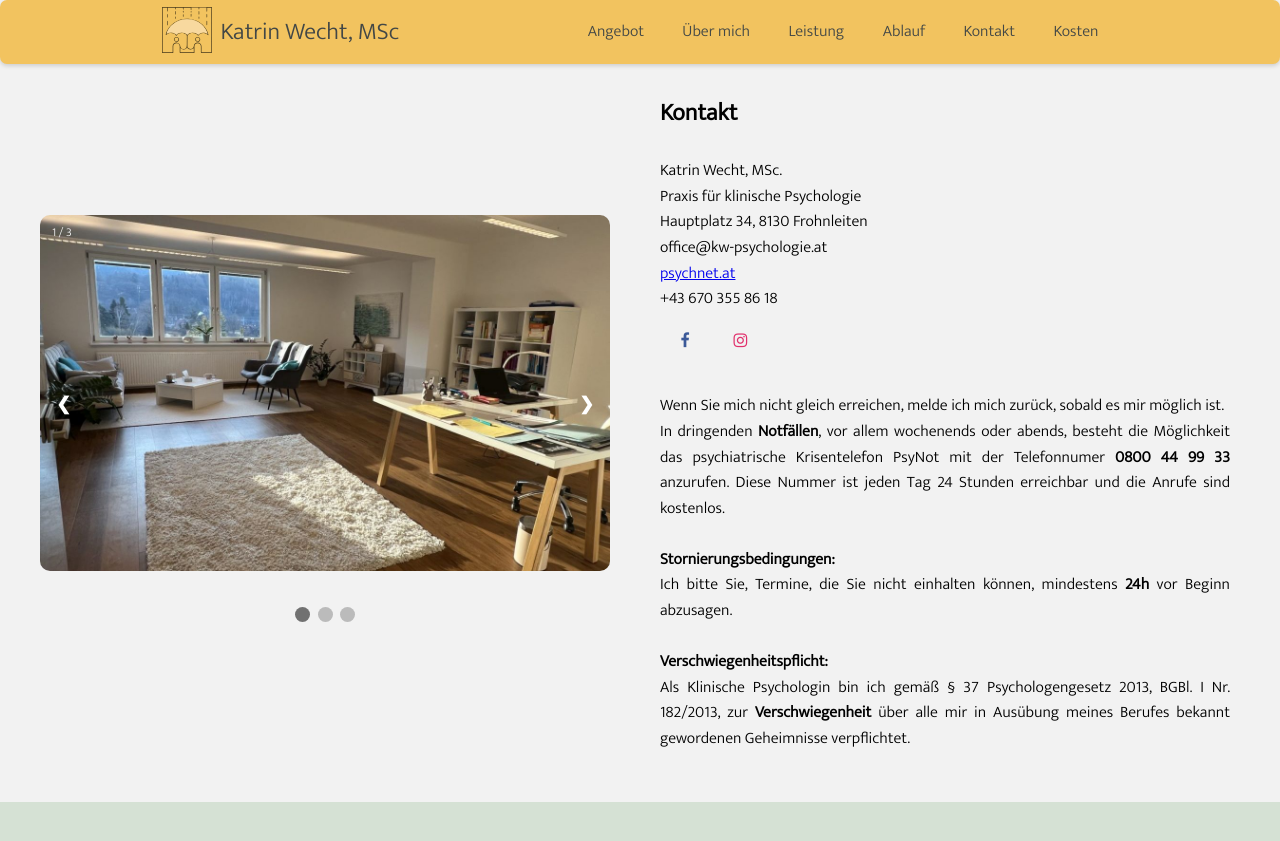
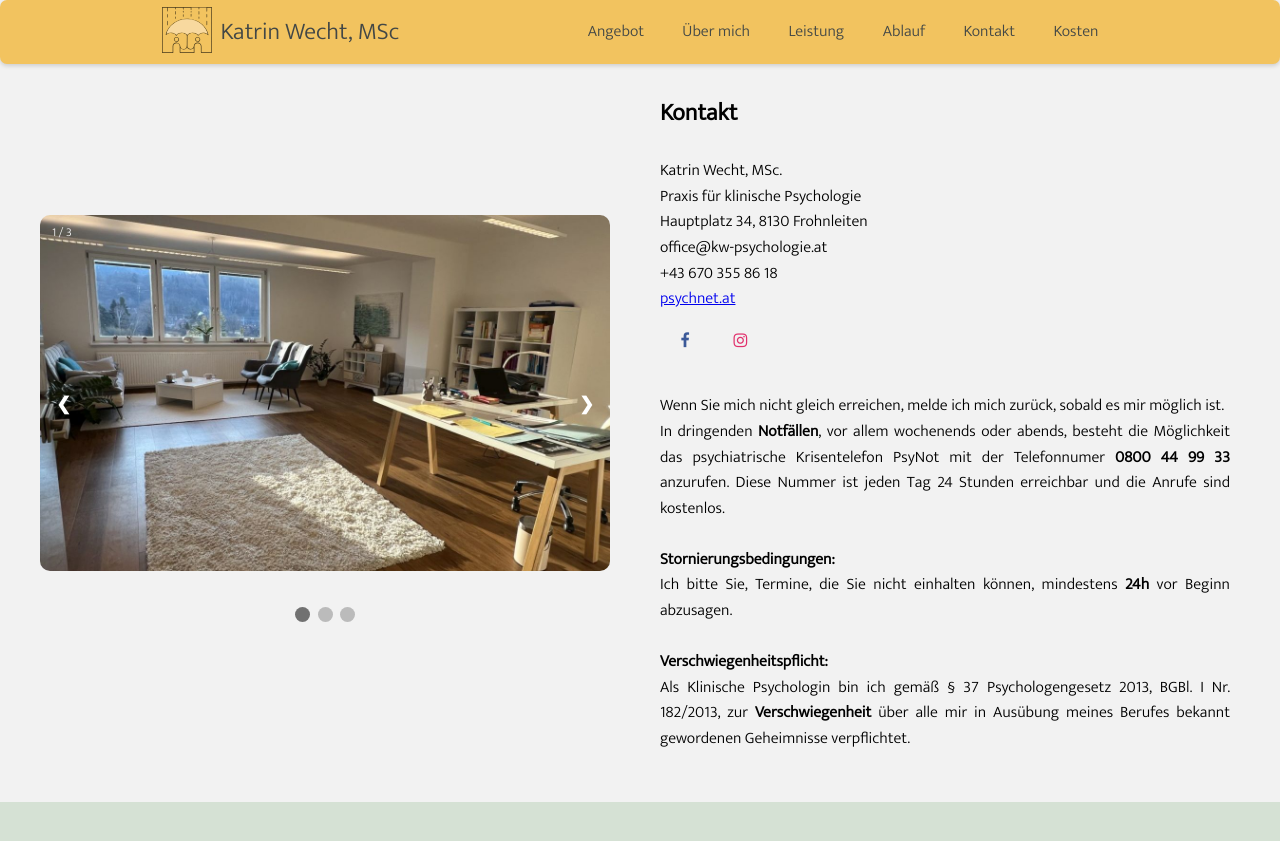
Before and after one commit to 11wecht/11wecht.github.io, a Jekyll site: the page built from index.html, in a window 1280 px wide and 900 px high, scrolled down 3474 px. Shown: the top 841 px of the window. Built offline with Jekyll 4.4.1, drawn with Linux system fonts in a browser that asks for light colours; some of the changed lines change nothing that is shown.

Commit message:
section kontakt
rorder

```diff
--- a/index.html
+++ b/index.html
@@ -540,8 +540,8 @@ layout: default
                     Praxis für klinische Psychologie<br>
                     Hauptplatz 34, 8130 Frohnleiten<br>
                     office@kw-psychologie.at<br>
+                    +43 670 355 86 18<br>
                     <a href=https://www.psychnet.at/wechtkatrin target="_blank">psychnet.at</a><br>
-                    +43 670 355 86 18<br>
                     <a href="https://www.facebook.com/share/6JUkmHxU4CafPjTC/?mibextid=LQQJ4d" target="_blank"
                         class="fa fa-facebook"></a>
                     <a href="https://www.instagram.com/kw.psychologie/" target="_blank" class="fa fa-instagram"></a>
```
Also changed, not shown: 1 other file.
